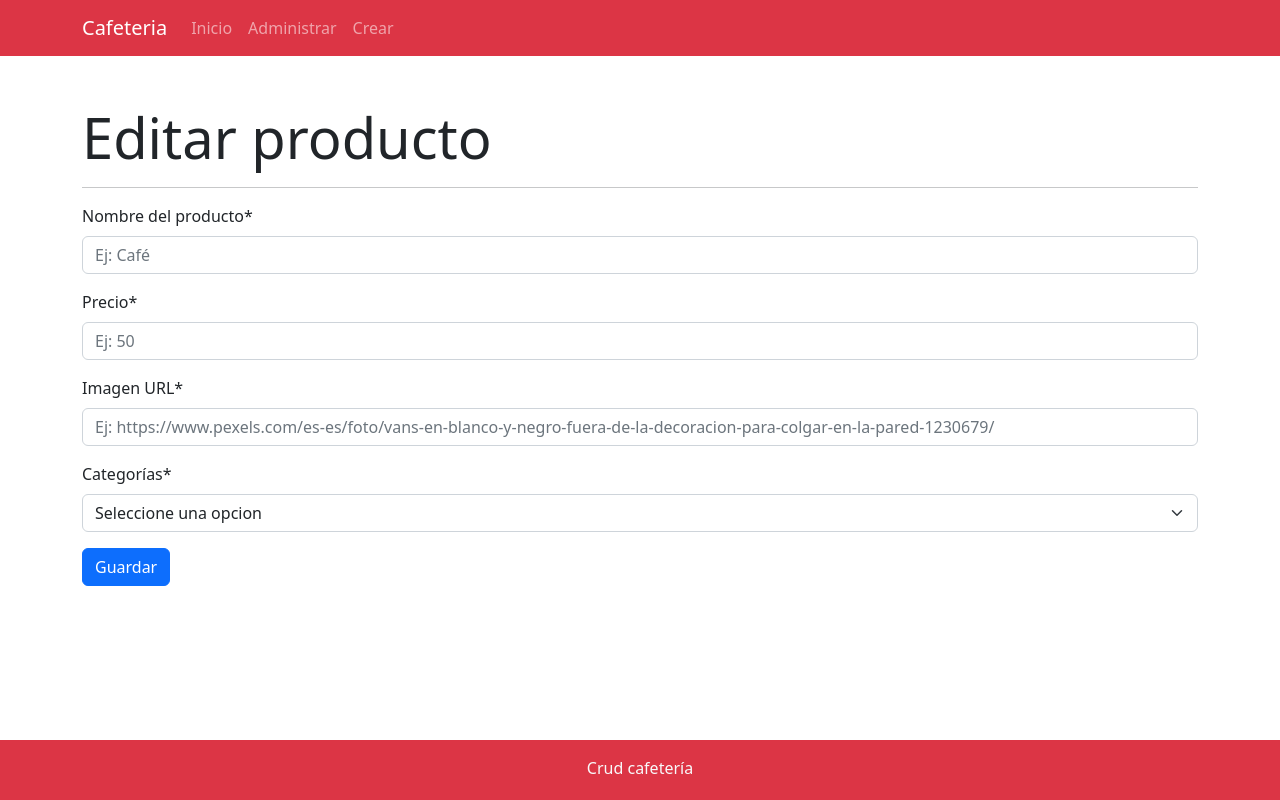
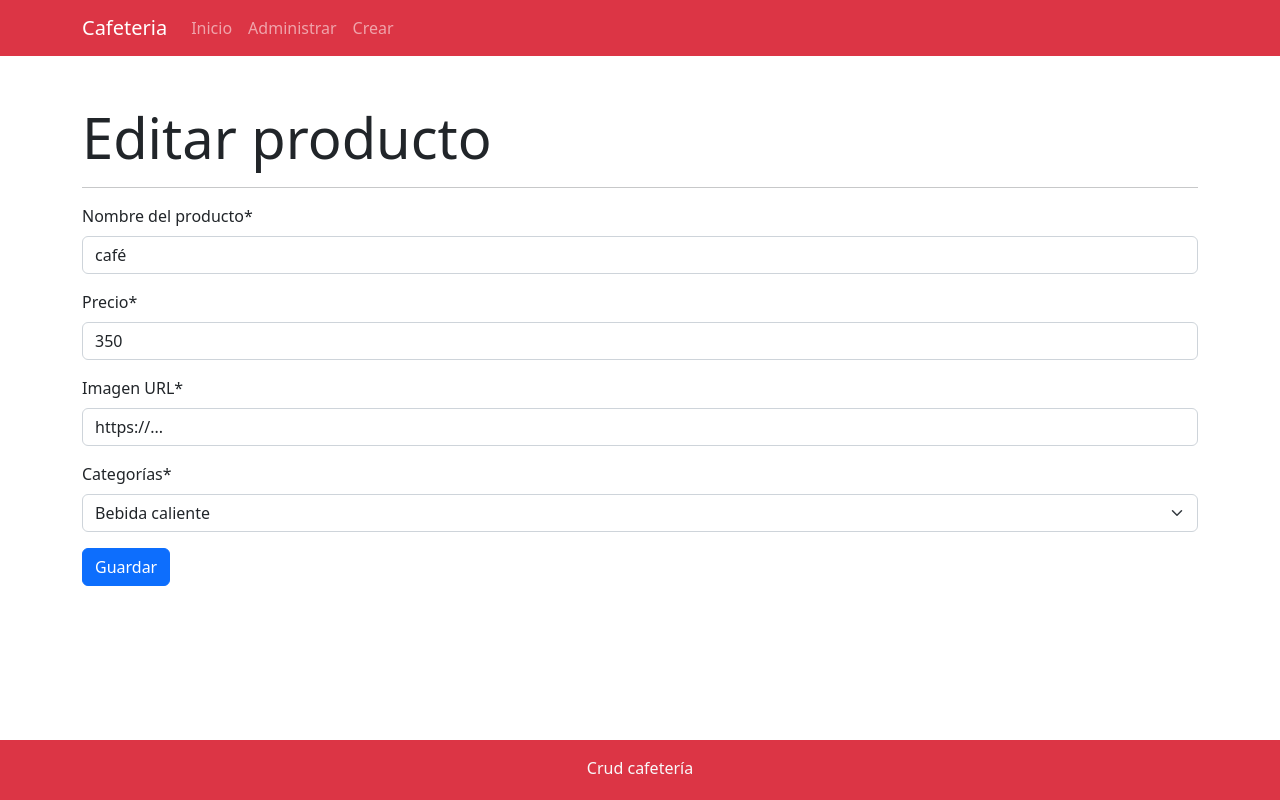
Before and after one commit to MDanielaCardozo/practicaReact-CRUD.Cafeteria, a React (Create React App) app: page /administrar/producto/editar/1 in a window 1280 px wide. Built offline with nearby package versions, Linux system fonts and the light colour scheme; data requests are answered from the project's data file.

Commit message:
Redireccionamos a pagina de productos con navegacion

```diff
--- a/db.json
+++ b/db.json
@@ -9,8 +9,8 @@
     },
     {
       "nombreProducto": "licuado de frutilla",
-      "precio": "250",
       "imagen": "https://image.pexels.com",
+      "precio": "300",
       "categoria": "bebida-fria",
       "id": 5
     },
@@ -30,8 +30,8 @@
     },
     {
       "nombreProducto": "Capuccino",
-      "precio": "350",
       "imagen": "https://images.pexels.com/photos/6717547/pexels-photo-6717547.jpeg?auto=compress&cs=tinysrgb&w=1600",
+      "precio": "355",
       "categoria": "bebida-caliente",
       "id": 8
     }
--- a/src/components/views/producto/EditarProducto.js
+++ b/src/components/views/producto/EditarProducto.js
@@ -1,17 +1,95 @@
-import React from 'react';
+import { useState, useEffect, useRef } from 'react';
 import { Form, Button } from 'react-bootstrap';
+import { useParams, useNavigate } from 'react-router-dom';
+import Swal from 'sweetalert2';
+import { cantidadCaracteres, validarPrecio } from './helpers';
 
 const EditarProducto = () => {
+    //Traer el parametro
+    const {id} = useParams();
+    console.log(id);
+
+    const [producto, setProducto] = useState({});
+    const URL = process.env.REACT_APP_API_CAFETERIA;
+    //Crear variable de referencia(reemplazo de state)
+    const nombreProductoRef = useRef('');
+    const precioRef = useRef(0);
+    const imagenRef = useRef('');
+    //navigate
+    const navegacion = useNavigate();
+
+    useEffect(() => {
+        consultaAPI();
+    },[])
+
+    const consultaAPI = async () => {
+        try {
+            const respuesta = await fetch(URL+'/'+id);
+            const dato = await respuesta.json();
+            setProducto(dato);
+
+        } catch (error) {
+            console.log(error)
+        }
+    }
+
+    const handleSubmit = async(e) => {
+        e.preventDefault();
+        //validar que todos los campos son correctos
+        console.log(nombreProductoRef)
+        console.log(nombreProductoRef.current)
+        console.log(nombreProductoRef.current.value)
+        if(cantidadCaracteres(nombreProductoRef.current.value) && validarPrecio(precioRef.current.value)){
+
+            //crear un objeto con los datos modificados
+            const productoEditar = {
+                nombreProducto: nombreProductoRef.current.value,
+                imagen: imagenRef.current.value,
+                precio: precioRef.current.value,
+                categoria: producto.categoria
+            }
+            console.log(productoEditar);
+            //pedir a la API la actualizacion
+            try {
+                const resp = await fetch(`${URL}/${id}`,{
+                    method: "PUT",
+                    headers:{
+                        "Content-Type":"application/json"
+                    },
+                    body: JSON.stringify(productoEditar)
+                    })
+                    if(resp.status === 200){
+                        Swal.fire(
+                            'Producto editado!',
+                            'Su producto fue correctamente editado',
+                            'success'
+                          );
+                          //redirecciono a la pagina de productos
+                          navegacion('/administrar');
+                    }
+            } catch (error) {
+                console.log(error)
+                //mostrar un mensaje al usuario
+            }
+            //redireccionar a la web de la tabla de productos
+        }else{
+            //mostrar un mensaje de error de validacion de datos del usuario
+        }
+
+    }
+
     return (
         <section className="container">
       <h1 className="display-4 mt-5">Editar producto</h1>
       <hr />
-      <Form >
+      <Form onSubmit={handleSubmit}>
         <Form.Group className="mb-3" controlId="formNombreProducto">
           <Form.Label>Nombre del producto*</Form.Label>
           <Form.Control
             type="text"
             placeholder="Ej: Café"
+            defaultValue={producto.nombreProducto}
+            ref={nombreProductoRef}
            />
         </Form.Group>
         <Form.Group className="mb-3" controlId="formPrecio">
@@ -19,6 +97,8 @@
           <Form.Control
             type="number"
             placeholder="Ej: 50"
+            defaultValue={producto.precio}
+            ref={precioRef}
           />
         </Form.Group>
         <Form.Group className="mb-3" controlId="formImagen">
@@ -26,11 +106,13 @@
           <Form.Control
             type="text"
             placeholder="Ej: https://www.pexels.com/es-es/foto/vans-en-blanco-y-negro-fuera-de-la-decoracion-para-colgar-en-la-pared-1230679/"
+            defaultValue={producto.imagen}
+            ref={imagenRef}
             />
         </Form.Group>
         <Form.Group className="mb-3">
           <Form.Label>Categorías*</Form.Label>
-          <Form.Select >
+          <Form.Select value={producto.categoria} onChange={e=>setProducto({...producto,categoria: e.target.value})}>
             <option value=''>Seleccione una opcion</option>
             <option value='bebida-caliente'>Bebida caliente</option>
             <option value='bebida-fria'>Bebida fria</option>
--- a/src/components/views/producto/helpers.js
+++ b/src/components/views/producto/helpers.js
@@ -1,5 +1,5 @@
 export const cantidadCaracteres = (input) => {
-   if( input.length >=2 && input.length <= 20){
+   if( input.length >=2 && input.length <= 50){
     return true; //dato correcto
    }else{
     return false; //dato incorrecto
```
